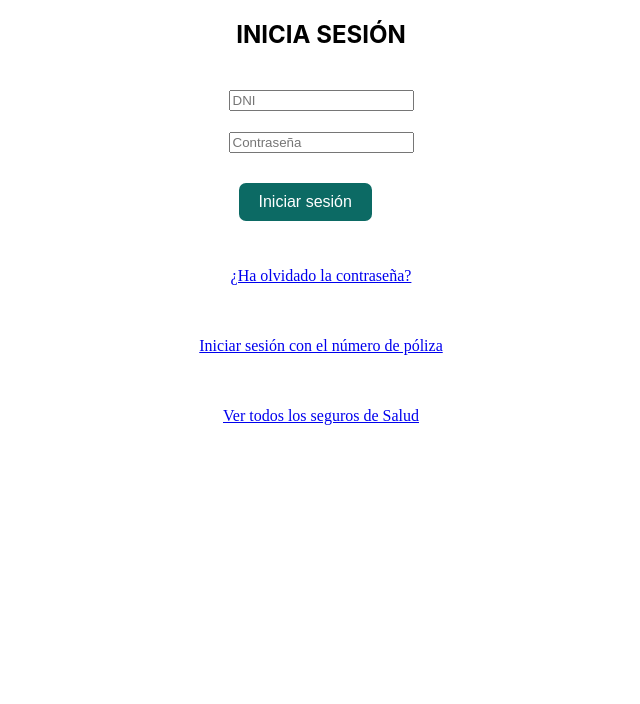
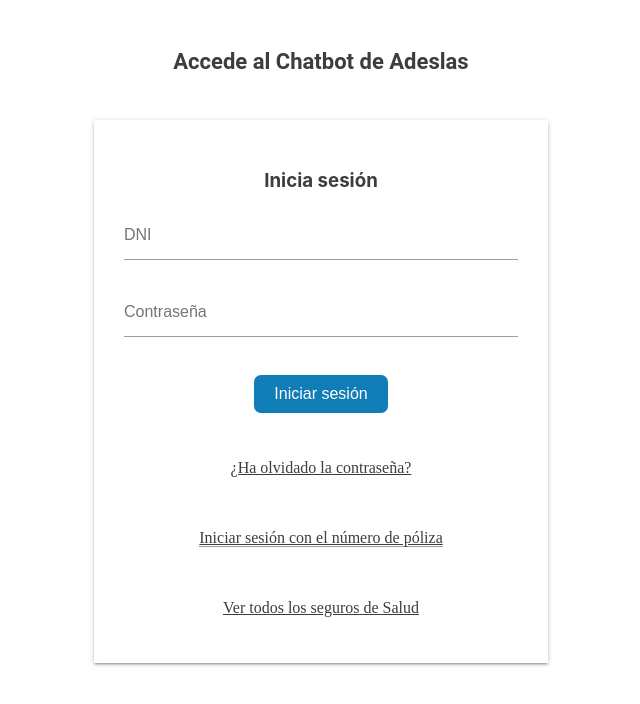
Before and after one commit to tonosanzz/Seguro-de-Salud-TFG, a React (Create React App) app in the folder seguro_adeslas/: page / in a window 1280 px wide. Shown: the top 704 px of the page, without its empty margins (319-959 px from the left). Built offline with nearby package versions, Linux system fonts and the light colour scheme.

Commit message:
CSS inicio de sesión

```diff
--- a/seguro_adeslas/src/iniciodesesion/dni.css
+++ b/seguro_adeslas/src/iniciodesesion/dni.css
@@ -1,7 +1,82 @@
+
+body {
+  background-color: white; /* blanco */
+}
+
+#caja{
+  border-radius: 2px;
+  padding-bottom: 0px;
+  margin-bottom: 0px ;
+  background-color: #fff ;
+  border-bottom-left-radius: 0;
+  border-bottom-right-radius: 0;
+  max-width: 460px;
+  text-align: center;
+  padding: 30px;
+  margin: 0.5rem 0 1rem 0;
+  box-shadow: 0 2px 2px 0 rgba(0,0,0,0.14), 0 3px 1px -2px rgba(0,0,0,0.12), 0 1px 5px 0 rgba(0,0,0,0.2);
+}
+
+#titulo{
+  color: #3D3D3D;
+    font-size: 22px;
+    font-style: normal;
+    font-weight: bold;
+    line-height: 24px;
+    box-sizing: inherit;
+    font-family: Roboto, sans-serif;
+    margin-top: 50px;
+}
+
+#inicia{
+  color: #3D3D3D;
+}
+
+#forget{
+  color: #3D3D3D
+}
+
+#seguros{
+  color: #3D3D3D
+}
+
+#poliza{
+  color: #3D3D3D
+}
+
+#dni{
+
+    border: none;
+    border-bottom: 1px solid #9e9e9e;
+    border-radius: 0;
+    outline: none;
+    height: 3rem;
+    font-size: 16px;
+    margin: 0 0 8px 0;
+    padding: 0;
+    box-shadow: none;
+    box-sizing: content-box;
+    width: 394px;
+}
+
+#password{
+
+    border: none;
+    border-bottom: 1px solid #9e9e9e;
+    border-radius: 0;
+    outline: none;
+    height: 3rem;
+    width: 394px;
+    font-size: 16px;
+    margin: 0 0 8px 0;
+    padding: 0;
+    box-shadow: none;
+    box-sizing: content-box;
+}
 
 #iniciasesion {
   display: inline-block;
-  background-color: #0c6a64;
+  background-color: #107db7;
   border: none;
   color: white;
   text-align: center;
@@ -12,7 +87,7 @@
   border-radius: 7px;
 }
 .container {
-  background-color: #d2e1ec;
+  background-color: black;
 }
 
 .button:hover {
@@ -28,7 +103,7 @@
 
 .button-container h1 {
   font-family: Oswald;
-  color: #0c6a64;
+  color: #107db7;
   text-decoration: underline;
 }
 
--- a/seguro_adeslas/src/iniciodesesion/dni.js
+++ b/seguro_adeslas/src/iniciodesesion/dni.js
@@ -72,14 +72,17 @@
 
       </header>
       <div className="button-container">
-        <h2>INICIA SESIÓN</h2>
+        <h2 id="titulo">Accede al Chatbot de Adeslas</h2>
         {error && <p>Credenciales incorrectas</p>}
         <br />
 
+        <div id="caja">
+          <h3 id="inicia">Inicia sesión</h3>
           <form onSubmit={handleSubmit}>
             <div className="inputs">
             <input
               type="text"
+              id="dni"
               name="dni"
               value={loginInfo.dni}
               onChange={handleChange}
@@ -90,6 +93,7 @@
               <br />
               <input
                 type="password"
+                id="password"
                 name="password"
                 value={loginInfo.password}
                 onChange={handleChange}
@@ -107,7 +111,7 @@
         <br/>
           <p>
           <div>
-            <a href="https://login.segurcaixaadeslas.es/auth/realms/ssoextadeslas/login-actions/reset-credentials?client_id=http%3A%2F%2Fadfs.segurcaixaadeslas.es%2Fadfs%2Fservices%2Ftrust&tab_id=73aOgYfZ5N8" target="_blank" >¿Ha olvidado la contraseña?</a>
+            <a href="https://login.segurcaixaadeslas.es/auth/realms/ssoextadeslas/login-actions/reset-credentials?client_id=http%3A%2F%2Fadfs.segurcaixaadeslas.es%2Fadfs%2Fservices%2Ftrust&tab_id=73aOgYfZ5N8" target="_blank" id="forget" >¿Ha olvidado la contraseña?</a>
           </div>
           </p>
 
@@ -120,10 +124,11 @@
         <br/>
         <p>
         <div>
-            <a href="https://www.segurcaixaadeslas.es/particulares/encuentra-tu-seguro" target="_blank" >Ver todos los seguros de Salud</a>
+            <a href="https://www.segurcaixaadeslas.es/particulares/encuentra-tu-seguro" target="_blank" id="seguros" >Ver todos los seguros de Salud</a>
         </div>
           </p>
       </div>
+    </div>
     </div>
   );
 };
--- a/seguro_adeslas/src/iniciodesesion/poliza.css
+++ b/seguro_adeslas/src/iniciodesesion/poliza.css
@@ -1,6 +1,67 @@
+body {
+  background-color: white; /* blanco */
+}
+
+#caja{
+  border-radius: 2px;
+  padding-bottom: 0px;
+  margin-bottom: 0px ;
+  background-color: #fff ;
+  border-bottom-left-radius: 0;
+  border-bottom-right-radius: 0;
+  max-width: 460px;
+  text-align: center;
+  padding: 30px;
+  margin: 0.5rem 0 1rem 0;
+  box-shadow: 0 2px 2px 0 rgba(0,0,0,0.14), 0 3px 1px -2px rgba(0,0,0,0.12), 0 1px 5px 0 rgba(0,0,0,0.2);
+}
+
+#titulo{
+  color: #3D3D3D;
+    font-size: 22px;
+    font-style: normal;
+    font-weight: bold;
+    line-height: 24px;
+    box-sizing: inherit;
+    font-family: Roboto, sans-serif;
+    margin-top: 50px;
+}
+
+#inicia{
+  color: #3D3D3D;
+}
+
+#forget{
+  color: #3D3D3D
+}
+
+#seguros{
+  color: #3D3D3D
+}
+
+#poliza{
+  border: none;
+    border-bottom: 1px solid #9e9e9e;
+    border-radius: 0;
+    outline: none;
+    height: 3rem;
+    width: 394px;
+    font-size: 16px;
+    margin: 0 0 8px 0;
+    padding: 0;
+    box-shadow: none;
+    box-sizing: content-box;
+}
+
+#dni{
+
+  color: #3D3D3D;
+}
+
+
 #iniciasesion {
   display: inline-block;
-    background-color: #0c6a64;
+  background-color: #107db7;
   border: none;
   color: white;
   text-align: center;
@@ -11,7 +72,7 @@
   border-radius: 7px;
 }
 .container {
-    background-color: #d2e1ec;
+  background-color: black;
 }
 
 .button:hover {
@@ -27,7 +88,7 @@
 
 .button-container h1 {
   font-family: Oswald;
-    color: #0c6a64;
+  color: #107db7;
   text-decoration: underline;
 }
 
--- a/seguro_adeslas/src/iniciodesesion/poliza.js
+++ b/seguro_adeslas/src/iniciodesesion/poliza.js
@@ -1,7 +1,7 @@
 import React, { useState } from 'react';
 import { Link } from 'react-router-dom';
 //import logo from '../images/logo.png';
-import './dni.css';
+import './poliza.css';
 import { saveUser,} from '../useStorage';
 import { useNavigate } from 'react-router-dom';
 
@@ -69,15 +69,18 @@
 
       </header>
       <div className="button-container">
-        <h2>INICIA SESIÓN</h2>
+        <h2 id="titulo">Accede al Chatbot de Adeslas</h2>
         {error && <p>Credenciales incorrectas</p>}
         <br />
 
+        <div id="caja">
+        <h3 id="inicia">Inicia sesión</h3>
           <form onSubmit={handleSubmit}>
             <div className="inputs">
             <input
-              type="number"
+              type="text"
               name="poliza"
+              id="poliza"
               value={loginInfo.poliza}
               onChange={handleChange}
               placeholder="Poliza"
@@ -92,23 +95,24 @@
         <br/>
           <p>
           <div>
-            <a href="https://login.segurcaixaadeslas.es/auth/realms/ssoextadeslas/login-actions/reset-credentials?client_id=http%3A%2F%2Fadfs.segurcaixaadeslas.es%2Fadfs%2Fservices%2Ftrust&tab_id=73aOgYfZ5N8" target="_blank" >¿Ha olvidado la contraseña?</a>
+            <a href="https://login.segurcaixaadeslas.es/auth/realms/ssoextadeslas/login-actions/reset-credentials?client_id=http%3A%2F%2Fadfs.segurcaixaadeslas.es%2Fadfs%2Fservices%2Ftrust&tab_id=73aOgYfZ5N8" target="_blank" id="forget" >¿Ha olvidado la contraseña?</a>
           </div>
           </p>
 
         <br />
         <p>
-        <Link id="poliza" to="/iniciodesesion/dni">
+        <Link id="dni" to="/iniciodesesion/dni">
             Iniciar sesión con el número de DNI
         </Link>
         </p>
         <br/>
         <p>
         <div>
-            <a href="https://www.segurcaixaadeslas.es/particulares/encuentra-tu-seguro" target="_blank" >Ver todos los seguros de Salud</a>
+            <a href="https://www.segurcaixaadeslas.es/particulares/encuentra-tu-seguro" target="_blank" id="seguros" >Ver todos los seguros de Salud</a>
         </div>
           </p>
       </div>
+    </div>
     </div>
   );
 };
```
Also changed, not shown: seguro_adeslas/routes/authRoutes.js (added). Lines whose indentation alone changed are shown as unchanged.
